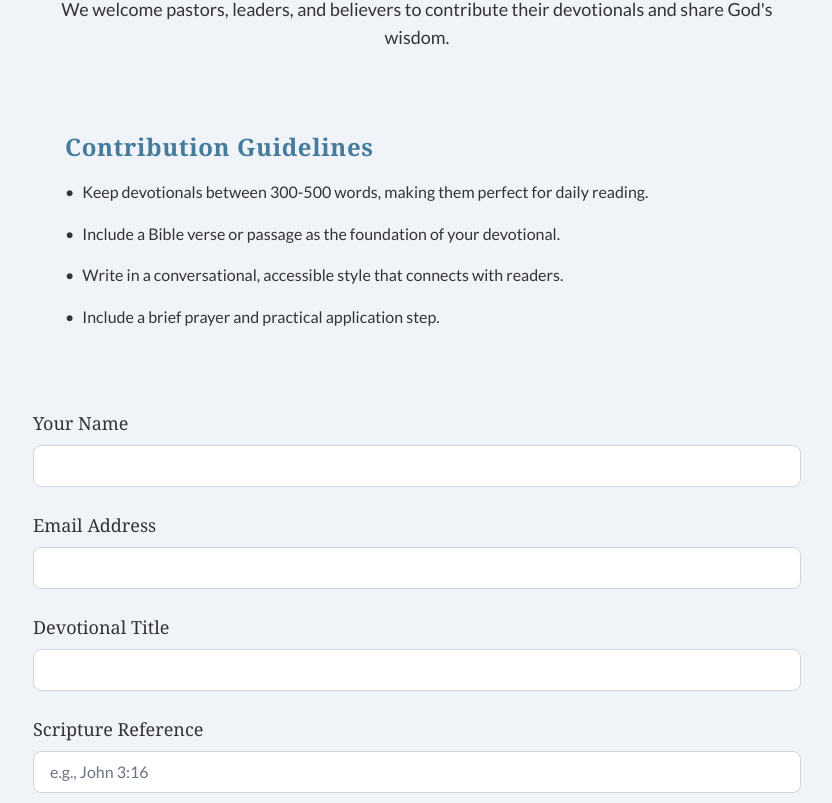
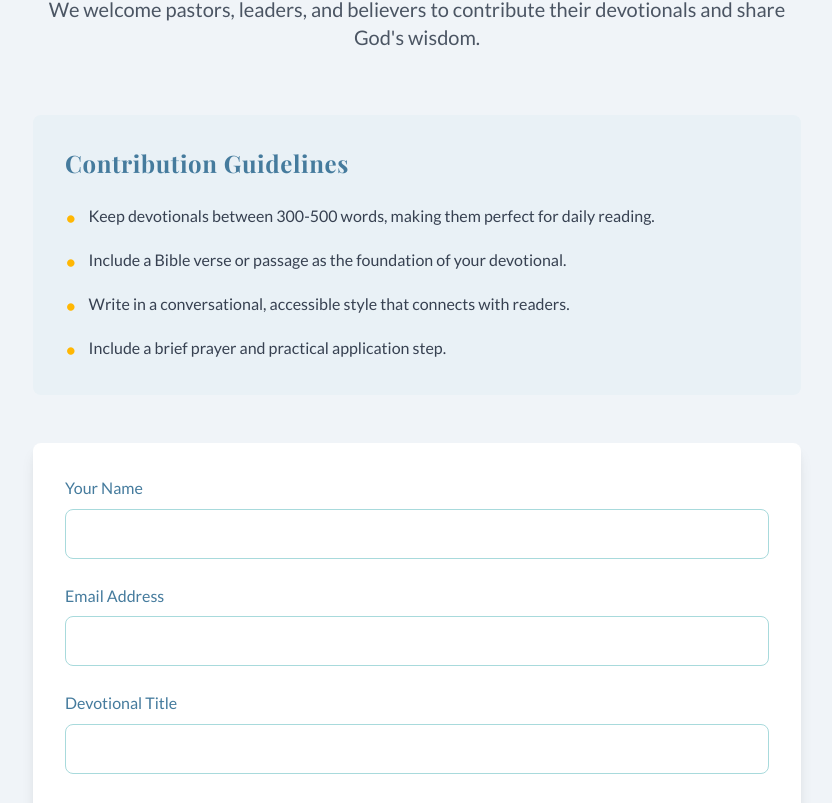
Before and after one commit to joelbyler272/a-little-god-time, a Next.js app: page /contribute in a window 1280 px wide. Shown: the part 211-1014 px from the top of the page, without its empty margins (223-1055 px from the left). Built offline with nearby package versions, Linux system fonts and the light colour scheme.

Commit message:
Update Contribute page with design philosophy styling

```diff
--- a/pages/contribute/index.js
+++ b/pages/contribute/index.js
@@ -33,103 +33,83 @@ export default function Contribute() {
         <meta name="description" content="Share your devotional and inspire others in their walk with God." />
       </Head>
 
-      <div className="container mx-auto px-4 py-12">
+      <div className="max-width-container py-12">
         <div className="max-w-3xl mx-auto">
-          <header className="text-center mb-12">
-            <h1 className="font-serif text-4xl text-text mb-4">
+          <header className="text-center mb-16">
+            <h1 className="text-4xl font-bold text-dark-blue mb-4">
               Share Your Faith, Inspire Others
             </h1>
-            <p className="text-lg text-text/80">
+            <p className="text-xl text-gray-600">
               We welcome pastors, leaders, and believers to contribute their devotionals and share God's wisdom.
             </p>
           </header>
 
-          <section className="bg-primary/10 p-8 rounded-lg mb-12">
-            <h2 className="font-serif text-2xl mb-4">Contribution Guidelines</h2>
-            <ul className="space-y-4">
-              <li className="flex items-start">
-                <span className="text-secondary mr-2">•</span>
-                <p>Keep devotionals between 300-500 words, making them perfect for daily reading.</p>
+          <section className="bg-soft-blue/10 p-8 rounded-lg mb-12">
+            <h2 className="text-2xl font-semibold text-dark-blue mb-6">
+              Contribution Guidelines
+            </h2>
+            <ul className="space-y-4 text-gray-700">
+              {[
+                "Keep devotionals between 300-500 words, making them perfect for daily reading.",
+                "Include a Bible verse or passage as the foundation of your devotional.",
+                "Write in a conversational, accessible style that connects with readers.",
+                "Include a brief prayer and practical application step."
+              ].map((guideline, index) => (
+                <li key={index} className="flex items-start">
+                  <span className="text-golden-yellow mr-3 text-xl">•</span>
+                  <p>{guideline}</p>
                 </li>
-              <li className="flex items-start">
-                <span className="text-secondary mr-2">•</span>
-                <p>Include a Bible verse or passage as the foundation of your devotional.</p>
-              </li>
-              <li className="flex items-start">
-                <span className="text-secondary mr-2">•</span>
-                <p>Write in a conversational, accessible style that connects with readers.</p>
-              </li>
-              <li className="flex items-start">
-                <span className="text-secondary mr-2">•</span>
-                <p>Include a brief prayer and practical application step.</p>
-              </li>
+              ))}
             </ul>
           </section>
 
-          <form onSubmit={handleSubmit} className="space-y-6">
-            <div>
-              <label htmlFor="name" className="block font-serif text-lg mb-2">
-                Your Name
+          <form onSubmit={handleSubmit} className="card p-8 shadow-lg">
+            {[
+              {
+                label: 'Your Name',
+                name: 'name',
+                type: 'text',
+                required: true
+              },
+              {
+                label: 'Email Address',
+                name: 'email',
+                type: 'email',
+                required: true
+              },
+              {
+                label: 'Devotional Title',
+                name: 'title',
+                type: 'text',
+                required: true
+              },
+              {
+                label: 'Scripture Reference',
+                name: 'scripture',
+                type: 'text',
+                required: true,
+                placeholder: 'e.g., John 3:16'
+              }
+            ].map((field) => (
+              <div key={field.name} className="mb-6">
+                <label htmlFor={field.name} className="block text-dark-blue mb-2">
+                  {field.label}
                 </label>
                 <input
-                type="text"
-                id="name"
-                name="name"
-                value={formData.name}
+                  type={field.type}
+                  id={field.name}
+                  name={field.name}
+                  value={formData[field.name]}
                   onChange={handleChange}
-                required
-                className="w-full px-4 py-2 rounded-lg border border-gray-300 focus:border-secondary focus:ring-1 focus:ring-secondary"
+                  required={field.required}
+                  placeholder={field.placeholder}
+                  className="w-full px-4 py-3 border border-soft-blue rounded-lg focus:ring-2 focus:ring-golden-yellow"
                 />
               </div>
+            ))}
 
-            <div>
-              <label htmlFor="email" className="block font-serif text-lg mb-2">
-                Email Address
-              </label>
-              <input
-                type="email"
-                id="email"
-                name="email"
-                value={formData.email}
-                onChange={handleChange}
-                required
-                className="w-full px-4 py-2 rounded-lg border border-gray-300 focus:border-secondary focus:ring-1 focus:ring-secondary"
-              />
-            </div>
-
-            <div>
-              <label htmlFor="title" className="block font-serif text-lg mb-2">
-                Devotional Title
-              </label>
-              <input
-                type="text"
-                id="title"
-                name="title"
-                value={formData.title}
-                onChange={handleChange}
-                required
-                className="w-full px-4 py-2 rounded-lg border border-gray-300 focus:border-secondary focus:ring-1 focus:ring-secondary"
-              />
-            </div>
-
-            <div>
-              <label htmlFor="scripture" className="block font-serif text-lg mb-2">
-                Scripture Reference
-              </label>
-              <input
-                type="text"
-                id="scripture"
-                name="scripture"
-                value={formData.scripture}
-                onChange={handleChange}
-                required
-                className="w-full px-4 py-2 rounded-lg border border-gray-300 focus:border-secondary focus:ring-1 focus:ring-secondary"
-                placeholder="e.g., John 3:16"
-              />
-            </div>
-
-            <div>
-              <label htmlFor="content" className="block font-serif text-lg mb-2">
+            <div className="mb-6">
+              <label htmlFor="content" className="block text-dark-blue mb-2">
                 Devotional Content
               </label>
               <textarea
@@ -139,12 +119,12 @@ export default function Contribute() {
                 onChange={handleChange}
                 required
                 rows="10"
-                className="w-full px-4 py-2 rounded-lg border border-gray-300 focus:border-secondary focus:ring-1 focus:ring-secondary"
                 placeholder="Include your reflection, prayer, and practical application..."
+                className="w-full px-4 py-3 border border-soft-blue rounded-lg focus:ring-2 focus:ring-golden-yellow"
               />
             </div>
 
-            <div className="flex items-start space-x-2">
+            <div className="flex items-start space-x-2 mb-6">
               <input
                 type="checkbox"
                 id="agreeToGuidelines"
@@ -152,9 +132,9 @@ export default function Contribute() {
                 checked={formData.agreeToGuidelines}
                 onChange={handleChange}
                 required
-                className="mt-1"
+                className="mt-1 text-golden-yellow focus:ring-golden-yellow"
               />
-              <label htmlFor="agreeToGuidelines" className="text-sm text-text/80">
+              <label htmlFor="agreeToGuidelines" className="text-sm text-gray-600">
                 I have read and agree to the contribution guidelines. I understand that my submission
                 may be edited for clarity and length, and that submission does not guarantee publication.
               </label>
@@ -162,7 +142,7 @@ export default function Contribute() {
 
             <button
               type="submit"
-              className="w-full bg-secondary text-white py-3 rounded-lg hover:opacity-90 transition font-serif text-lg"
+              className="btn-primary w-full"
             >
               Submit Your Devotional
             </button>
```
Lines whose indentation alone changed are shown as unchanged.
